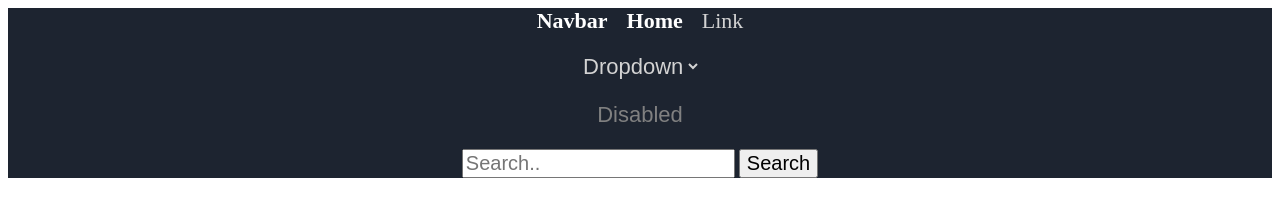
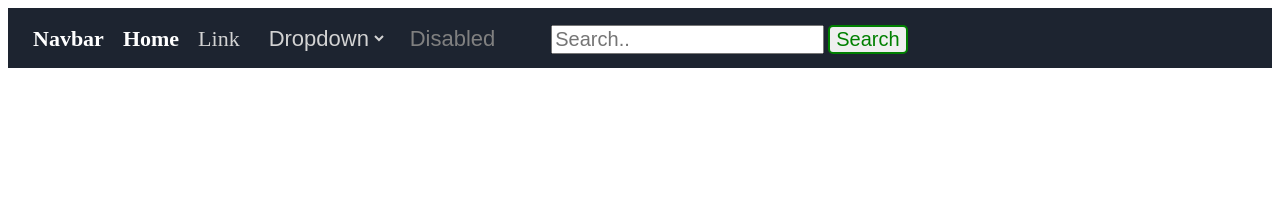
Before and after one commit to Vincenzo-Pallante-Dev/exerciseCss, a plain HTML site: page Nav/index.html in a window 1280 px wide. Drawn offline with Linux system fonts and the light colour scheme.

Commit message:
modified css

```diff
--- a/Nav/index.html
+++ b/Nav/index.html
@@ -12,7 +12,7 @@
     <nav>
 
         <!-- Links -->
-        <div>
+        <div class="linkNav">
             <!-- Link Navbar -->
             <a href="#" class="navbar"><b>Navbar</b></a>
             <!-- Link Home -->
@@ -21,11 +21,10 @@
             <a href="#" class="link">Link</a>
         </div>
 
-        <br>
+        <!-- Dropdown -->
 
-        <!-- Dropdown -->
-        <div>
-         <select class="dropdown" name="dropdown">
+        <section class="dropdown">
+            <select name="dropdown">
                 <option value="0">Dropdown</option>
                 <optgroup label="Origin">
                     <option value="1">Origin 1</option>
@@ -33,18 +32,15 @@
                     <option value="3">Origin 3</option>
                 </optgroup>
                 </select>
+        </section>
+
+
+        <!-- Button Disabled -->
+        <div class="disabled">
+            <button type="button" disabled>Disabled</button>
         </div>
 
-        <br>
-
-        <!-- Button Disabled -->
-        <div>
-            <button type="button" disabled class="disabled">Disabled</button>
-        </div>
-
-        <br>
-
-        <div>
+        <div class="searchBar">
             <!-- Search Bar-->
             <input type="text" placeholder="Search.." class="text">
 
--- a/Nav/style.css
+++ b/Nav/style.css
@@ -1,10 +1,17 @@
 nav {
-    text-align: center;
     background-color: rgb(29 36 48);
+    height: 30px;
+    padding: 15px;
 }
 
 nav a {
     text-decoration: none;
+}
+
+
+.linkNav, section {
+    display: inline;
+    padding: 10px;
 }
 
 .navbar, .home {
@@ -21,7 +28,7 @@ nav a {
     font-size: 22px;
 }
 
-.dropdown {
+.dropdown > select {
     background-color: rgb(29 36 48);
     border-color: transparent;
     color: lightgrey;
@@ -29,10 +36,20 @@ nav a {
 }
 
 .disabled {
+    display: inline;
+}
+
+.disabled > button {
     background-color: rgb(29 36 48);
     border-color: transparent;
     color: gray;
     font-size: 22px;
+    display: inline;
+    padding-right: 50px;
+}
+
+.searchBar {
+    display: inline;
 }
 
 .text {
@@ -41,7 +58,11 @@ nav a {
 
 .search {
     font-size: 20px;
+    color: green;
+    border: 2px solid green;
+    border-radius: 5px;
 }
+
 
 .search:hover {
     background-color: rgb(16, 61, 16);
```
Lines whose indentation alone changed are shown as unchanged.
